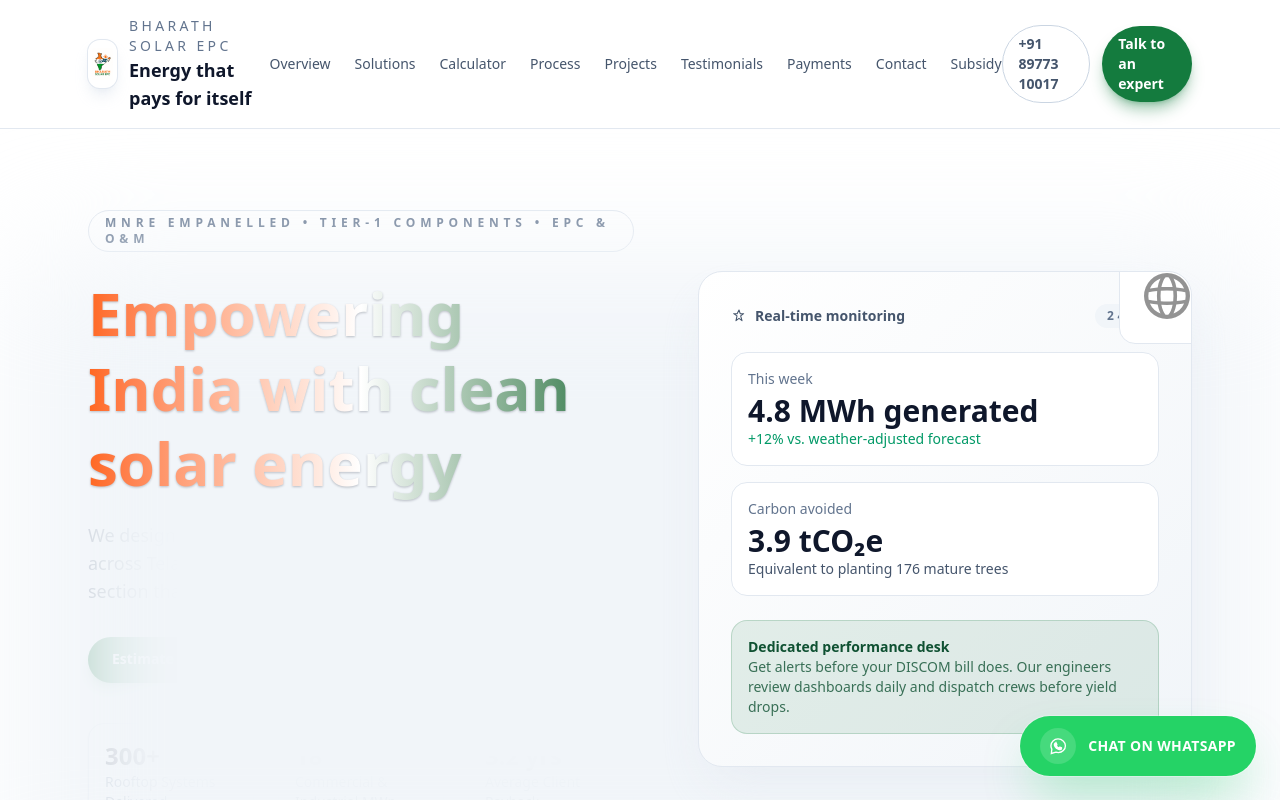
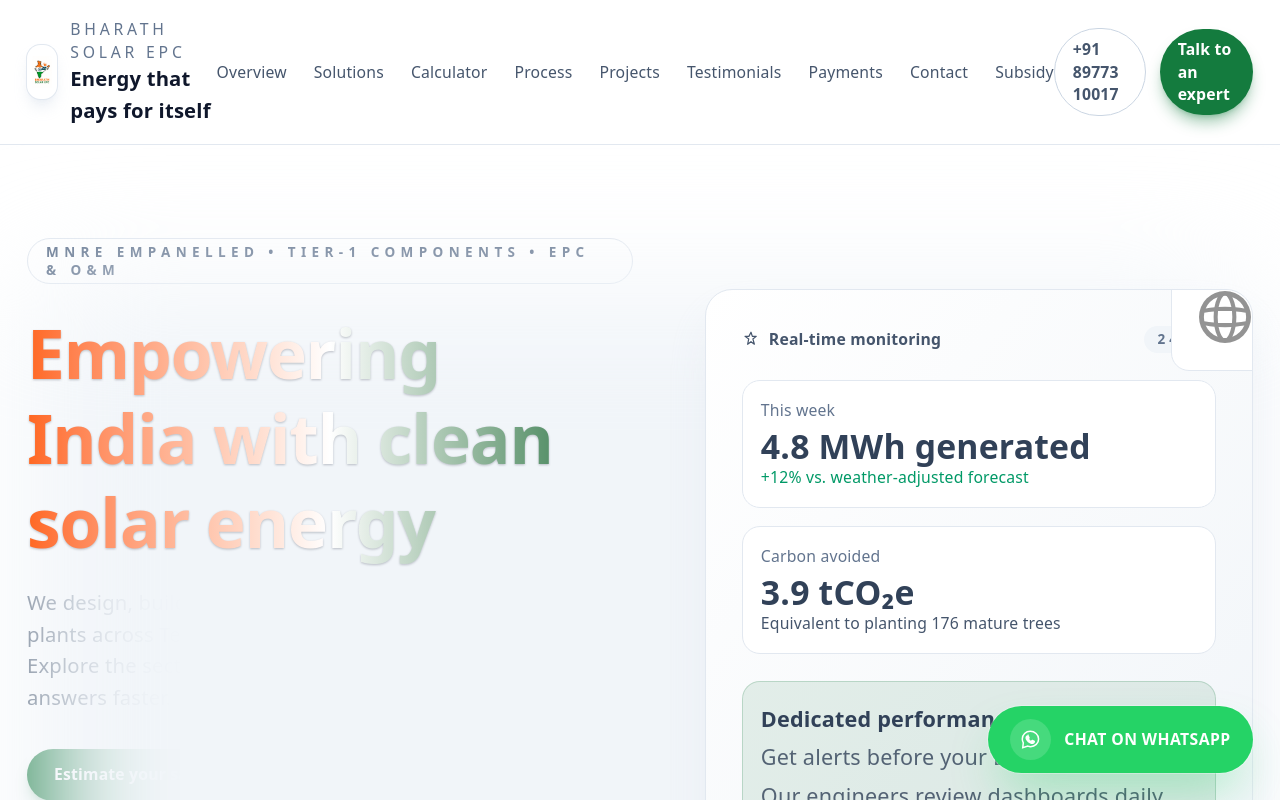
Before and after one commit to dbr09/bharathsolarepc, a Next.js app: page / in a window 1280 px wide. Shown: the top 800 px of the page. Built offline with nearby package versions, Linux system fonts and the light colour scheme.

Commit message:
Improve global typography readability

```diff
--- a/app/globals.css
+++ b/app/globals.css
@@ -2,11 +2,38 @@
 
 :root {
   color-scheme: light;
+  font-size: clamp(16px, 0.85vw + 14px, 18px);
 }
 
-body {
-  font-family: var(--font-sans, "Inter", "Helvetica Neue", Arial, sans-serif);
-  line-height: 1.6;
+@layer base {
+  body {
+    font-family: var(--font-sans, "Inter", "Helvetica Neue", Arial, sans-serif);
+    @apply bg-white text-slate-900 antialiased;
+    line-height: 1.7;
+    letter-spacing: 0.01em;
+    text-rendering: optimizeLegibility;
+    -webkit-font-smoothing: antialiased;
+  }
+
+  p,
+  li {
+    @apply text-slate-700;
+    font-size: clamp(1.05rem, 0.4vw + 0.95rem, 1.2rem);
+    line-height: 1.8;
+    max-width: 68ch;
+  }
+
+  h1,
+  h2,
+  h3,
+  h4 {
+    letter-spacing: -0.015em;
+    text-wrap: balance;
+  }
+
+  strong {
+    @apply text-slate-900;
+  }
 }
 
 a {
```
